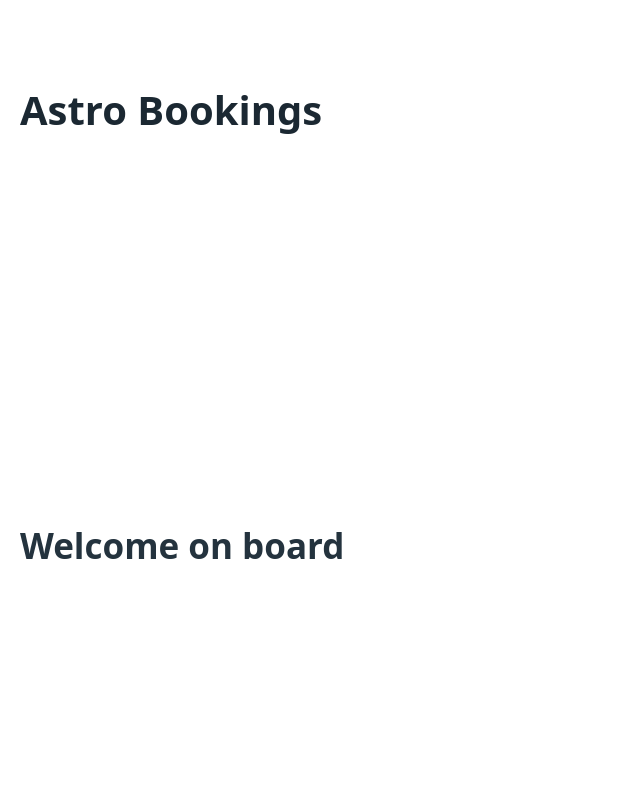
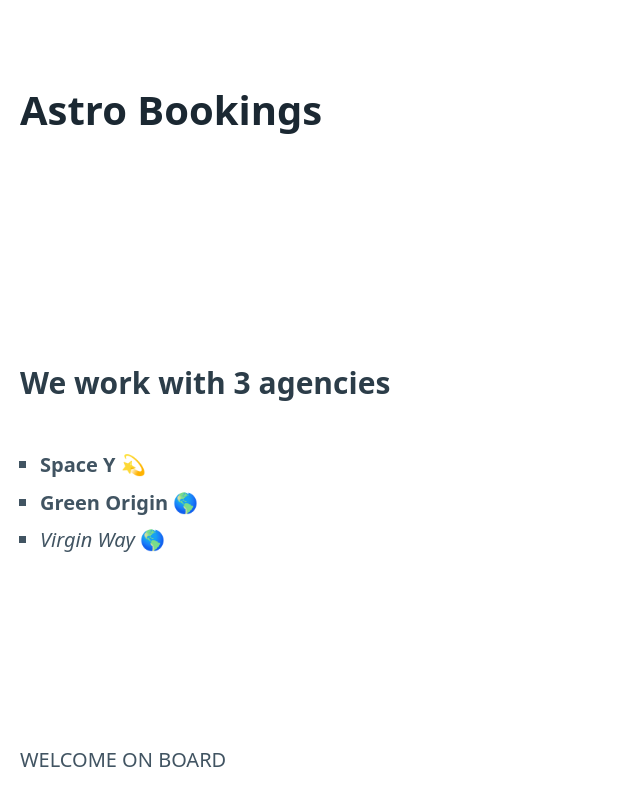
Before and after one commit to angularbuilders/ng13, an Angular app: page / in a window 1280 px wide. Shown: the top 806 px of the page, without its empty margins (0-640 px from the left). Built offline with nearby package versions, Linux system fonts and the light colour scheme.

Commit message:
feat: agency template

```diff
--- a/src/app/app.component.css
+++ b/src/app/app.component.css
@@ -0,0 +1,7 @@
+.Active {
+  font-style:normal;
+  font-weight:bold;
+}
+.Pending {
+  font-style: italic;
+}
--- a/src/app/app.component.html
+++ b/src/app/app.component.html
@@ -3,9 +3,17 @@
     <h1>{{ title }}</h1>
   </header>
   <main>
-    <router-outlet></router-outlet>
+    <h3>We work with {{ agencies.length }} agencies</h3>
+    <ul>
+      <li *ngFor="let agency of agencies">
+        <span [ngClass]="agency.status">{{ agency.name }}</span>
+        <span *ngIf="agency.range==='Interplanetary'"> 💫 </span>
+        <span *ngIf="agency.range==='Orbital'"> 🌎 </span>
+      </li>
+    </ul>
+    <!-- <router-outlet></router-outlet> -->
   </main>
   <footer>
-    <h2>{{ subtitle }}</h2>
+    <p>{{ subtitle | uppercase }}</p>
   </footer>
 </body>
--- a/src/app/app.component.ts
+++ b/src/app/app.component.ts
@@ -8,4 +8,86 @@ import { Component } from '@angular/core';
 export class AppComponent {
   title = 'Astro Bookings';
   subtitle = 'Welcome on board';
+  agencies = [
+    {
+      id: 'space-y',
+      name: 'Space Y',
+      range: 'Interplanetary',
+      status: 'Active',
+    },
+    {
+      id: 'green-origin',
+      name: 'Green Origin',
+      range: 'Orbital',
+      status: 'Active',
+    },
+    {
+      id: 'virgin-way',
+      name: 'Virgin Way',
+      range: 'Orbital',
+      status: 'Pending',
+    },
+  ];
+  trips = [
+    {
+      id: 'space-y-moon-1',
+      agencyId: 'space-y',
+      agencyTripCode: 'moon',
+      destination: 'The Moon',
+      places: 14,
+      startDate: '2023-01-01',
+      endDate: '2023-02-01',
+      flightPrice: 1200000,
+      stayingNightPrice: 10000,
+      kind: 'WithStay',
+      status: 'Confirmed',
+      extraLuggagePricePerKilo: 2000,
+      premiumFoodPrice: 0,
+    },
+    {
+      id: 'space-y-mars-2',
+      agencyId: 'space-y',
+      agencyTripCode: 'mars',
+      destination: 'Mars',
+      places: 8,
+      startDate: '2024-01-01',
+      endDate: '2024-05-01',
+      flightPrice: 8400000,
+      stayingNightPrice: 10000,
+      kind: 'WithStay',
+      status: 'Waiting',
+      extraLuggagePricePerKilo: 50000,
+      premiumFoodPrice: 0,
+    },
+    {
+      id: 'green-origin-low-orbit-3',
+      agencyId: 'green-origin',
+      agencyTripCode: 'low-orbit',
+      destination: 'Low Orbit',
+      places: 0,
+      startDate: '2022-04-01',
+      endDate: '2022-04-01',
+      flightPrice: 320000,
+      stayingNightPrice: 0,
+      kind: 'TripOnly',
+      status: 'Waiting',
+      extraLuggagePricePerKilo: 0,
+      premiumFoodPrice: 1000,
+    },
+    {
+      id: 'green-origin-iss-4',
+      agencyId: 'green-origin',
+      agencyTripCode: 'iss',
+      destination: 'ISS',
+      places: 6,
+      startDate: '2022-06-01',
+      endDate: '2022-06-01',
+      flightPrice: 800000,
+      stayingNightPrice: 0,
+      kind: 'TripOnly',
+      status: 'Waiting',
+      extraLuggagePricePerKilo: 0,
+      premiumFoodPrice: 1000,
+    },
+  ];
 }
```
Also changed, not shown: 1 other file (tests, documents, lock files or other folders).
